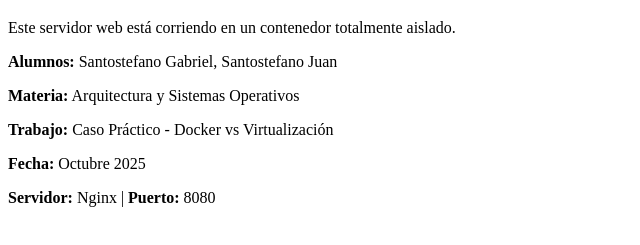
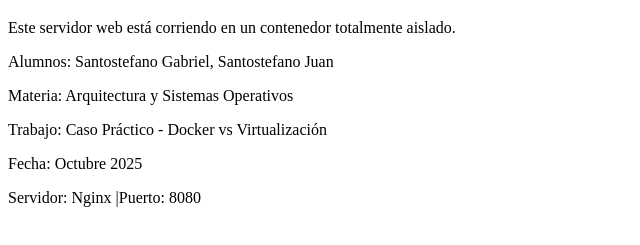
Before and after one commit to jpsantostefano/Trabajo-Practico-Integrador-AYSO, a plain HTML site: page index.html in a window 1280 px wide. Shown: the part 61-306 px from the top of the page, without its empty margins (0-640 px from the left). Drawn offline with Linux system fonts and the light colour scheme.

Commit message:
Update index.html

```diff
--- a/index.html
+++ b/index.html
@@ -9,13 +9,13 @@
     <h1>Hola desde mi contenedor Docker!</h1>
     <p>Este servidor web está corriendo en un contenedor totalmente aislado.</p>
     <div>
-        <p><strong>Alumnos:</strong> Santostefano Gabriel, Santostefano Juan</p>
-        <p><strong>Materia:</strong> Arquitectura y Sistemas Operativos</p>
-        <p><strong>Trabajo:</strong> Caso Práctico - Docker vs Virtualización</p>
-        <p><strong>Fecha:</strong> Octubre 2025</p>
+        <p>Alumnos: Santostefano Gabriel, Santostefano Juan</p>
+        <p>Materia: Arquitectura y Sistemas Operativos</p>
+        <p>Trabajo: Caso Práctico - Docker vs Virtualización</p>
+        <p>Fecha: Octubre 2025</p>
     </div>
     <p>
-        <strong>Servidor:</strong> Nginx | <strong>Puerto:</strong> 8080
+        Servidor: Nginx |Puerto: 8080
     </p>
 </body>
 </html>
```
